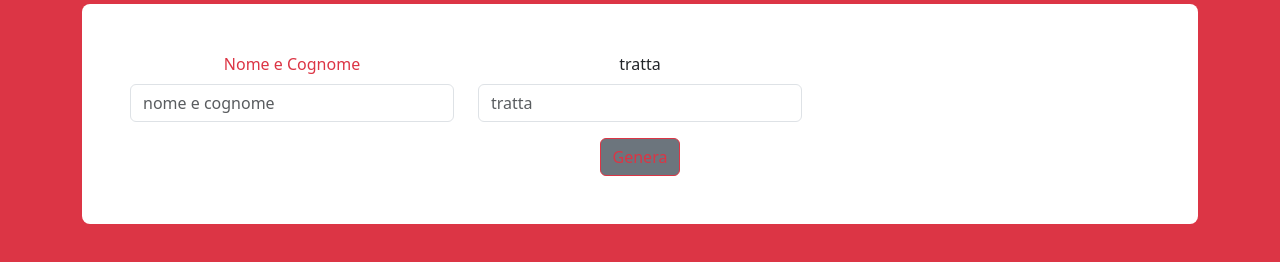
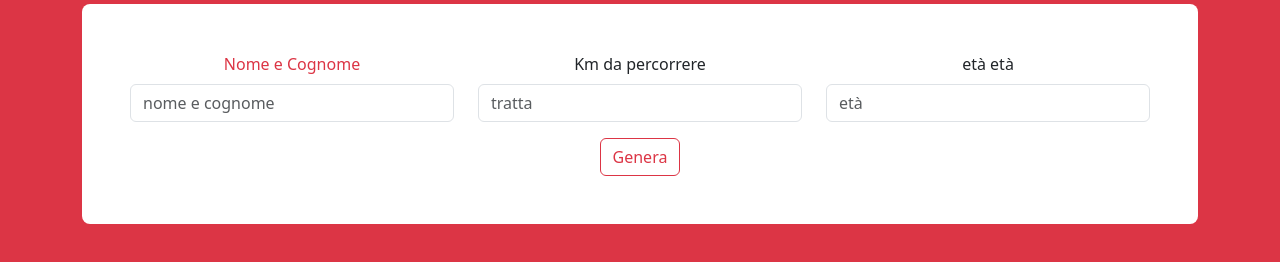
Before and after one commit to DamianoMura/js-biglietto-treno-form, a plain HTML site: page index.html in a window 1280 px wide. Shown: the part 42-304 px from the top of the page. Drawn offline with nearby package versions, Linux system fonts and the light colour scheme.

Commit message:
[upd] found values by id

```diff
--- a/index.html
+++ b/index.html
@@ -24,22 +24,27 @@
             </div>
             <div class=".container bg-white rounded-3 p-5">
                   <div class="row">
-                    <div class="col-4">
-                      <div class="mb-3">
+                    <div class="col-12 col-md-4">
+                      <div class="mb-3 ">
                         <label for="fullName" class="form-label text-danger">Nome e Cognome</label>
-                        <input type="text" class="form-control" id="fullName" placeholder="nome e cognome">
+                        <input type="text" class="form-control" id="full-name" placeholder="nome e cognome">
                       </div>
                     </div>
-                    <div class="col-4">
+                    <div class="col-12 col-md-4 h-100">
                       <div class="mb-3">
-                        <label for="distance" class="form-label">tratta</label>
+                        <label for="distance" class="form-label">Km da percorrere</label>
                         <input type="text" class="form-control" id="distance" placeholder="tratta">
                       </div>
                     </div>
-                    <div class="col-4"></div>
+                    <div class="col-12 col-md-4">
+                      <div class="mb-3">
+                        <label for="age-range" class="form-label">età età</label>
+                        <input type="text" class="form-control" id="age-range" placeholder="età">
+                      </div>
+                    </div>
                     <div class="col-12 text-center">
                       <div class="container">
-                        <button type ="submit"class="btn btn-outline-danger bg-secondary">Genera </button>
+                        <button type ="submit"class="btn btn-outline-danger">Genera </button>
 
 
                       </div>
```
Also changed, not shown: assets/js/script.js (+17 -0 lines).
